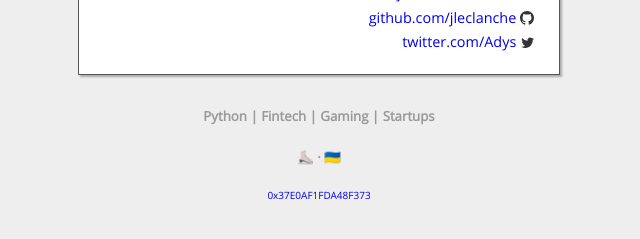
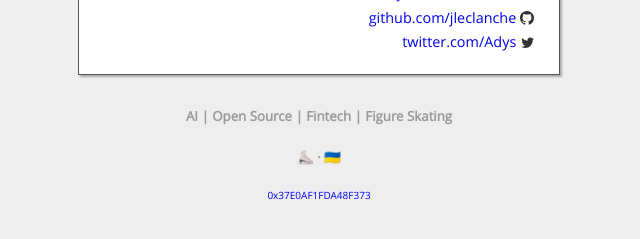
Before and after one commit to jleclanche/leclan.ch, a Jekyll site: the page index.html, which Jekyll copies as it is, in a window 1280 px wide. Shown: the part 207-446 px from the top of the page, without its empty margins (321-961 px from the left). Built offline with Jekyll 4.4.1, drawn with Linux system fonts in a browser that asks for light colours.

Commit message:
Update interests

```diff
--- a/index.html
+++ b/index.html
@@ -246,7 +246,7 @@
 				</li>
 			</ul>
 		</div>
-		<h5>Python | Fintech | Gaming | Startups</h5>
+		<h5>AI | Open Source | Fintech | Figure Skating</h5>
 		<h5>
 			<a
 				href="https://instagram.com/jleclanche"
```
